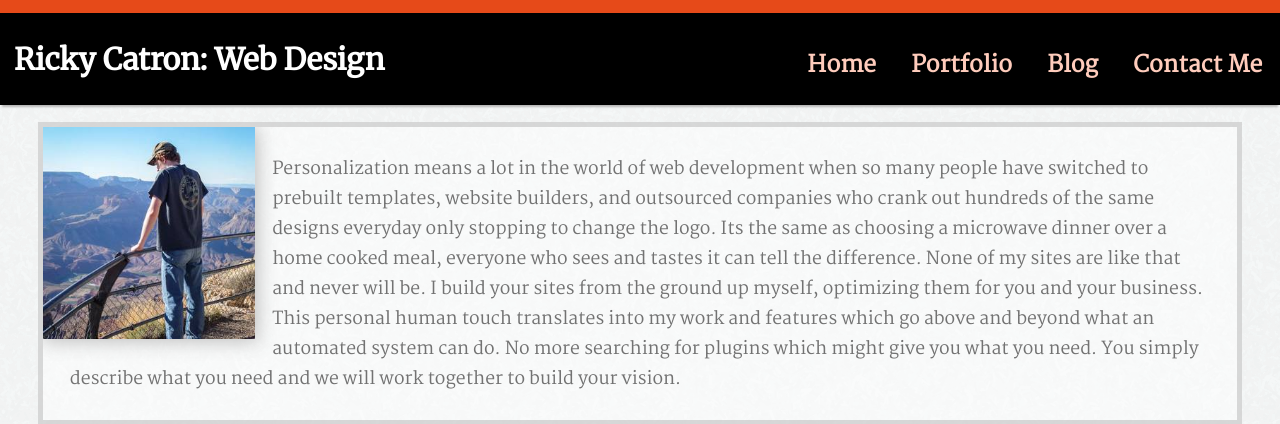
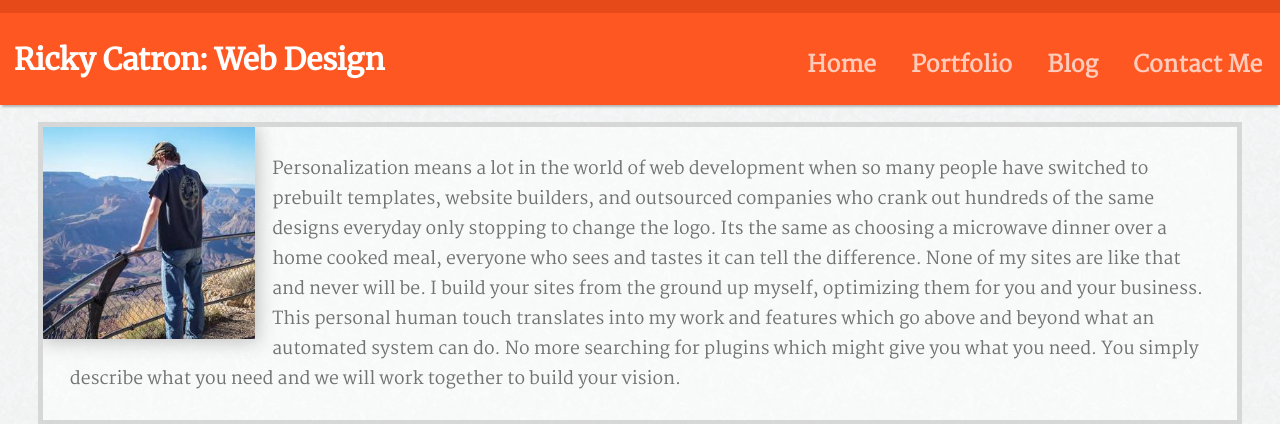
Before and after one commit to sl33t/portfolio, a Django app: page / in a window 1280 px wide. Shown: the top 424 px of the page. Run offline with Django 3.2, Linux system fonts and the light colour scheme; data that the repository does not hold is empty; some libraries are stand-ins or nearby versions.

Commit message:
Removing black header color and pushing to turn back

```diff
--- a/home/static/css/styles.css
+++ b/home/static/css/styles.css
@@ -107,7 +107,7 @@ button:active {
 ******************/
 
 header {
-    background-color: black;
+    background-color: #FF5722;
     border-top: .75rem solid #E64A19;
     box-shadow: 0 .25rem 2px -2px #B6B6B6;
     margin-bottom: 1rem;
```
